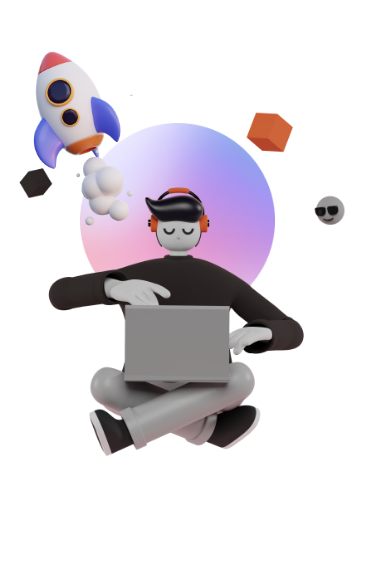
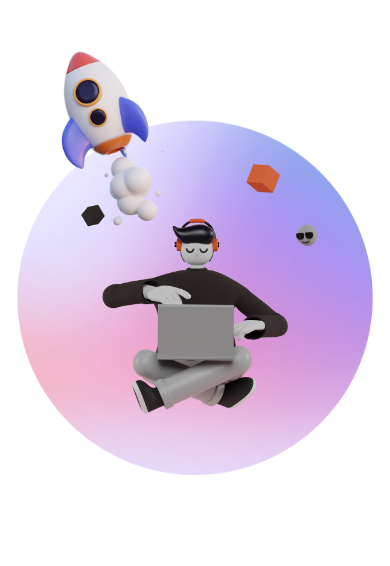
Before and after one commit to rekawijaya/invika, a website: page index.html in a window 390 px wide. Shown: the part 507-1073 px from the top of the page. Drawn offline with Linux system fonts and the light colour scheme.

Commit message:
responsive

```diff
--- a/index.html
+++ b/index.html
@@ -6,7 +6,7 @@
     <title>invika.com</title>
     <link href="dist/output.css" rel="stylesheet">
 </head>
-<body>
+<body class="w-full">
     <!-- navbar -->
     <header class="bg-transparent backdrop-blur-lg relative top-0 left-0 w-full flex items-center z-20">
         <div class="container">
@@ -52,15 +52,15 @@
                 <div class="w-full self-center px-4">
                     <h1 class="text-3xl font-bold uppercase text-cyan-500 lg:text-5xl">Helping Brands in <span class="text-amber-500">Growing </span>Digital Business <br>A Trusted <span class="text-amber-500">Partner in Website Development Digital Marketing and Ecommerce Solutions</span></h1>
                 </div>
-                <div class=" relative w-2/4 mx-4 mt-20 sm:mx-40 lg:mx-96 lg:self-center">
-                <div class="image -ml-8 z-10 -mt-8 absolute">
+                <div class=" relative w-full mt-20 sm:mx-40 lg:mx-96 lg:self-center">
+                <div class="image ml-3 z-10 -mt-8 absolute">
                     <img class="w-48" src="dist/img/rocket.png" alt="rocket">
                 </div>
-                <div class="image2 mx-2">
-                    <img class=" absolute ml-14 mt-12 -z-10" src="dist/img/Frame 12.png" alt="babble">
+                <div class="image2 scale-95 mx-2">
+                    <img class=" absolute mt-12 -z-10" src="dist/img/Frame 12.png" alt="babble">
                 </div>
-                <div class="image3 -ml-16 -mt-2">
-                    <img class="max-w-md" src="dist/img/programmer.png" alt="">
+                <div class="image3 relative scale-100 mt-14 ">
+                    <img class=" scale-100 px-8"  src="dist/img/programmer.png" alt="">
                 </div>
               </div>
             </div>
```
Also changed, not shown: dist/output.css.
